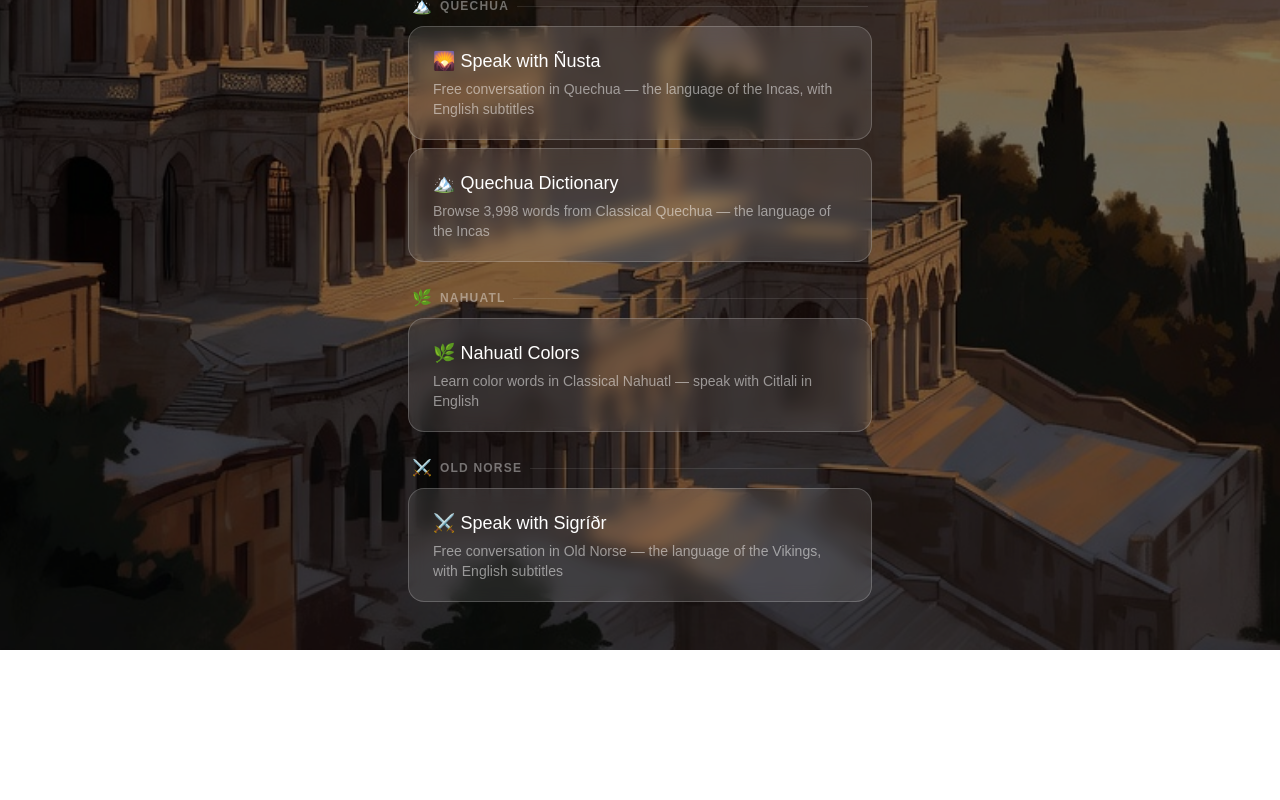
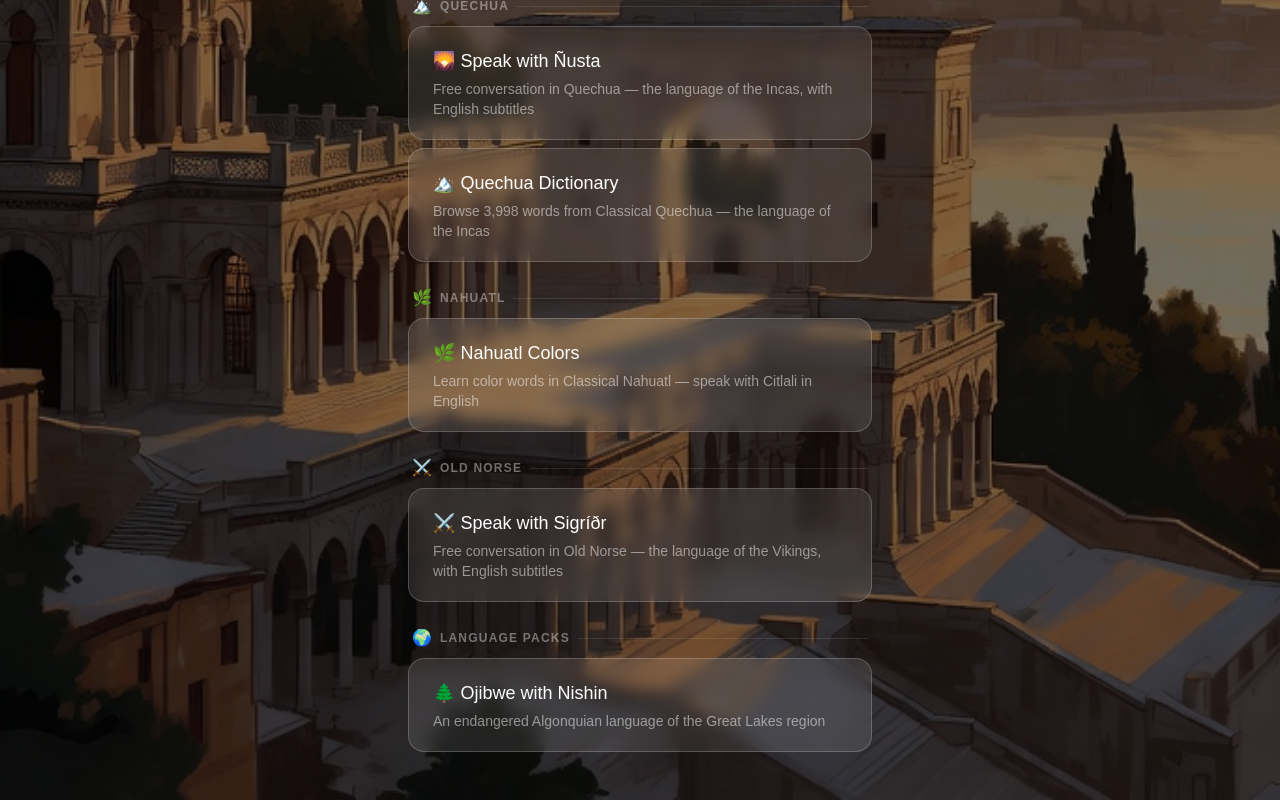
Before and after one commit to StanfordCS194/spr26-Team-25, a Next.js app in the folder frontend/: page /tutor in a window 1280 px wide. Shown: the part 666-1466 px from the top of the page. Before the commit the page ends 1316 px from the top, so only its background shows below. Built offline with nearby package versions, Linux system fonts and the light colour scheme.

Commit message:
add language packs section to tutor page

```diff
--- a/frontend/app/tutor/page.tsx
+++ b/frontend/app/tutor/page.tsx
@@ -83,6 +83,18 @@ const CATEGORIES = [
       },
     ],
   },
+  {
+    label: 'Language Packs',
+    flag: '🌍',
+    modes: [
+      {
+        emoji: '🌲',
+        title: 'Ojibwe with Nishin',
+        description: 'An endangered Algonquian language of the Great Lakes region',
+        href: '/tutor/pack/ojibwe',
+      },
+    ],
+  },
 ];
 
 export default function TutorSelectPage() {
```
